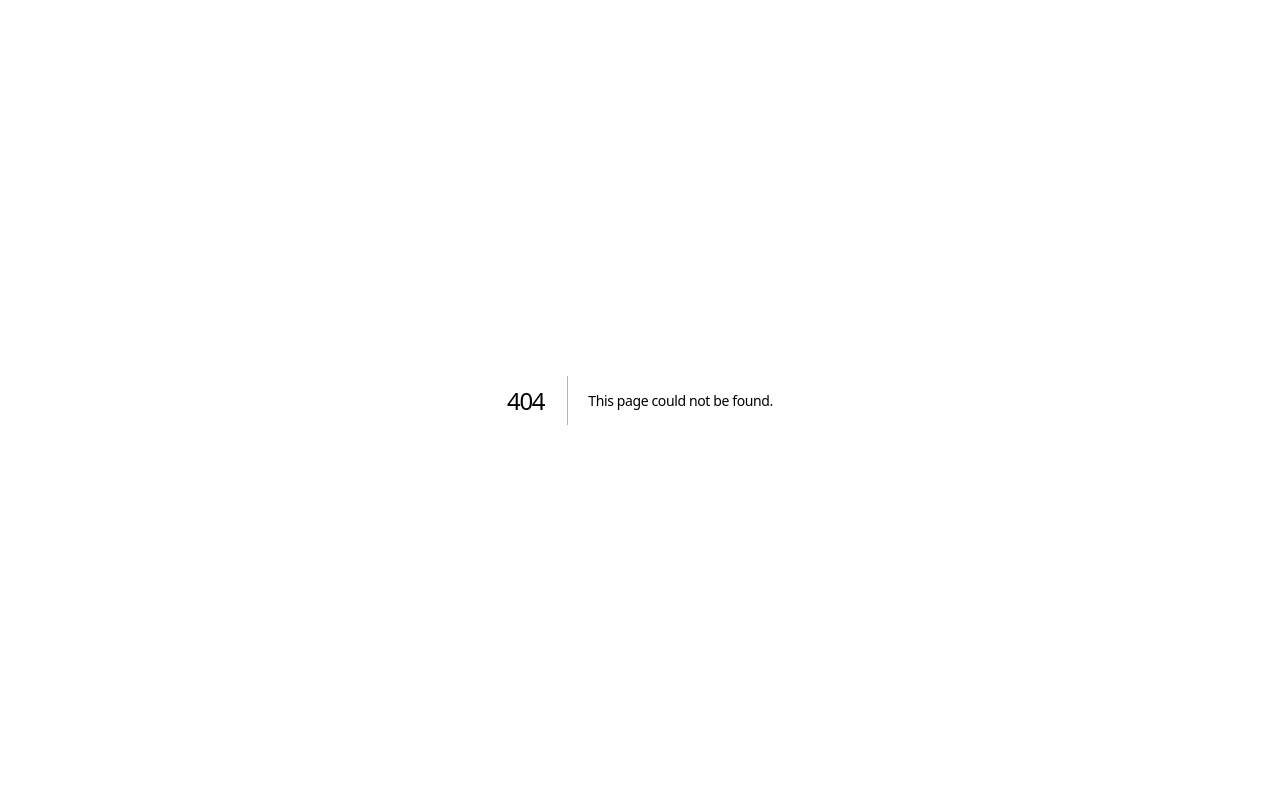
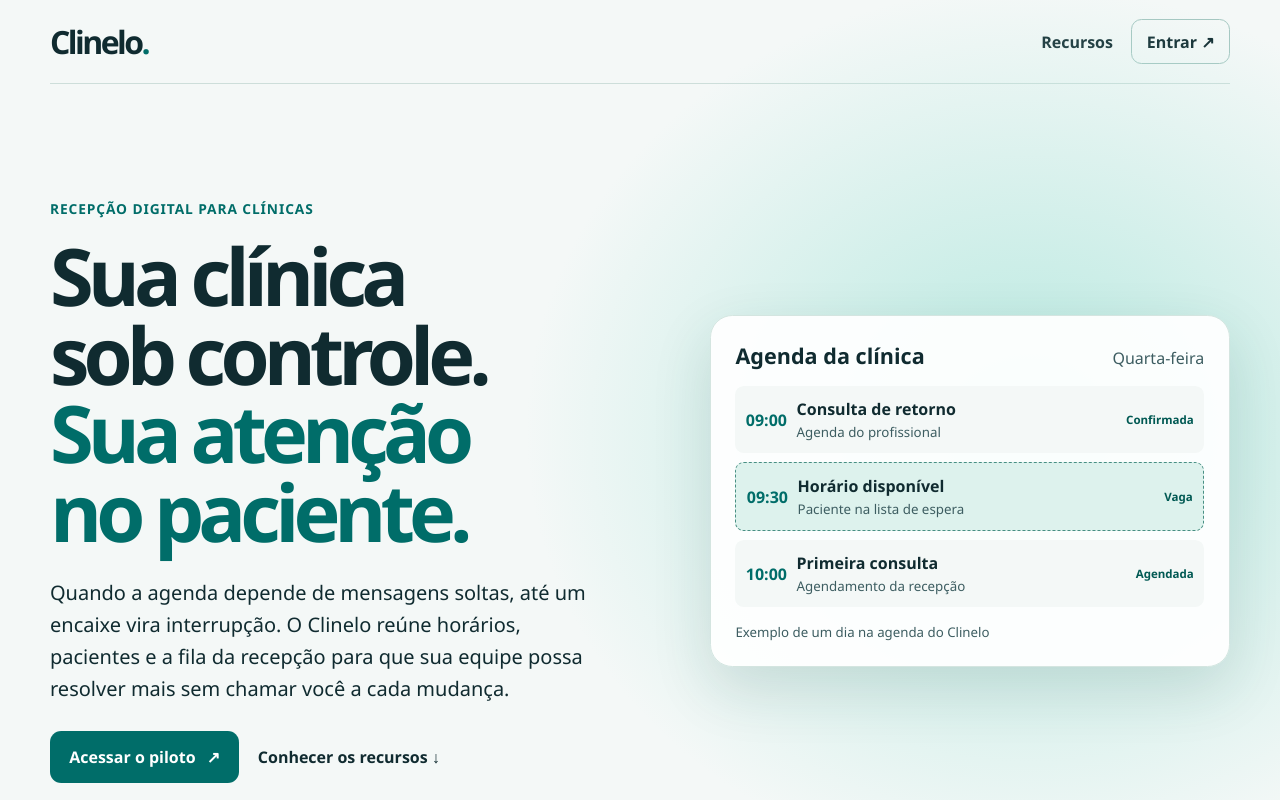
Before and after one commit to otaviobmarques/clinelo, a Next.js app: page /site in a window 1280 px wide. Before the commit this address had no page. Shown: the top 800 px of the page. Built offline with nearby package versions, Linux system fonts and the light colour scheme.

Commit message:
Cria site comercial do Clinelo

```diff
--- a/app/page.tsx
+++ b/app/page.tsx
@@ -69,6 +69,7 @@ export default async function Page({ searchParams }: { searchParams: Promise<Par
         <label>Senha<input type="password" name="password" autoComplete="current-password" required /></label>
         <button>Entrar</button>
       </form>
+      <p><Link href="/site">Conheça o Clinelo</Link></p>
     </section>
   </main>;
 
--- /dev/null
+++ b/app/site/page.tsx
@@ -0,0 +1,64 @@
+import type { Metadata } from "next";
+import Link from "next/link";
+import styles from "./site.module.css";
+
+export const metadata: Metadata = {
+  title: "Clinelo | Agenda e recepção digital para clínicas",
+  description: "Organize consultas, encaixes e a fila da recepção em um só lugar. Mais controle para sua clínica e menos interrupções durante os atendimentos.",
+};
+
+const benefits = [
+  { title: "Uma vaga abriu. A recepção sabe quem chamar.", copy: "Consulte a lista de espera por data e profissional e transforme um encaixe em consulta sem recadastrar o paciente." },
+  { title: "Remarcar sem fazer a clínica parar.", copy: "Confira as vagas antes de oferecer um horário. O Clinelo valida o conflito na hora de salvar, mesmo quando duas pessoas agendam ao mesmo tempo." },
+  { title: "Troque o turno sem perder o contexto.", copy: "A equipe acompanha quem assumiu cada atendimento, consulta o histórico da conversa e vê a consulta vinculada na caixa compartilhada." },
+];
+
+export default function Site() {
+  return (
+    <main className={styles.site}>
+      <header className={styles.header}>
+        <a className={styles.brand} href="#inicio">Clinelo<span>.</span></a>
+        <nav aria-label="Navegação do site">
+          <a href="#recursos">Recursos</a>
+          <Link className={styles.navLogin} href="/">Entrar <span aria-hidden="true">↗</span></Link>
+        </nav>
+      </header>
+      <section id="inicio" className={styles.hero}>
+        <div className={styles.heroCopy}>
+          <p className={styles.eyebrow}>Recepção digital para clínicas</p>
+          <h1>Sua clínica sob controle. <em>Sua atenção no paciente.</em></h1>
+          <p className={styles.lead}>Quando a agenda depende de mensagens soltas, até um encaixe vira interrupção. O Clinelo reúne horários, pacientes e a fila da recepção para que sua equipe possa resolver mais sem chamar você a cada mudança.</p>
+          <div className={styles.actions}>
+            <Link className={styles.primary} href="/">Acessar o piloto <span aria-hidden="true">↗</span></Link>
+            <a href="#recursos">Conhecer os recursos <span aria-hidden="true">↓</span></a>
+          </div>
+        </div>
+        <figure className={styles.preview}>
+          <div className={styles.previewHeader}><strong>Agenda da clínica</strong><span>Quarta-feira</span></div>
+          <div className={styles.previewBody}>
+            <div className={styles.slot}><time>09:00</time><div><strong>Consulta de retorno</strong><small>Agenda do profissional</small></div><span>Confirmada</span></div>
+            <div className={styles.slot}><time>09:30</time><div><strong>Horário disponível</strong><small>Paciente na lista de espera</small></div><span>Vaga</span></div>
+            <div className={styles.slot}><time>10:00</time><div><strong>Primeira consulta</strong><small>Agendamento da recepção</small></div><span>Agendada</span></div>
+          </div>
+          <figcaption>Exemplo de um dia na agenda do Clinelo</figcaption>
+        </figure>
+      </section>
+      <section id="recursos" className={styles.resources}>
+        <p className={styles.eyebrow}>Agenda, lista de espera e caixa compartilhada</p>
+        <h2>Menos trabalho para manter o dia em ordem.</h2>
+        <div className={styles.cards}>
+          {benefits.map(({ title, copy }) => <article key={title}><h3>{title}</h3><p>{copy}</p></article>)}
+        </div>
+      </section>
+      <section className={styles.close}>
+        <div>
+          <p className={styles.eyebrow}>Para equipes médicas e odontológicas</p>
+          <h2>Deixe a recepção cuidar da agenda enquanto você atende.</h2>
+          <p>Experimente o fluxo com dados fictícios no piloto do Clinelo.</p>
+        </div>
+        <Link className={styles.primary} href="/">Acessar o piloto <span aria-hidden="true">↗</span></Link>
+      </section>
+      <footer className={styles.footer}><strong>Clinelo</strong><span>Uma solução da Domma Tecnologia</span></footer>
+    </main>
+  );
+}
--- /dev/null
+++ b/app/site/site.module.css
@@ -0,0 +1,133 @@
+.site {
+  --petrol: #006d69;
+  --turquoise: #14aa9d;
+  --ink: #102b30;
+  --paper: #f4f8f7;
+  color: var(--ink);
+  background: var(--paper);
+  font-family: "Segoe UI", system-ui, sans-serif;
+  overflow: clip;
+}
+
+.header, .hero, .resources, .close, .footer {
+  width: min(1180px, calc(100% - 3rem));
+  margin-inline: auto;
+}
+
+.header, .footer, .close {
+  display: flex;
+  justify-content: space-between;
+  align-items: center;
+  gap: 1.5rem;
+}
+
+.header {
+  padding-block: 1.2rem;
+  border-bottom: 1px solid #cddeda;
+}
+
+.site a { color: inherit; text-decoration: none; }
+.site a:focus-visible { outline: 3px solid var(--turquoise); outline-offset: 5px; }
+.brand { font-size: 2rem; font-weight: 800; letter-spacing: -.08em; }
+.brand span { color: var(--petrol); }
+.header nav, .actions { display: flex; align-items: center; flex-wrap: wrap; gap: 1.15rem; font-weight: 650; }
+.navLogin { border: 1px solid #a5c7c1; border-radius: .65rem; padding: .65rem .9rem; }
+.navLogin:hover { background: #deefeb; }
+
+.hero {
+  position: relative;
+  isolation: isolate;
+  display: grid;
+  grid-template-columns: 1.12fr 1fr;
+  align-items: center;
+  gap: clamp(2rem, 6vw, 6rem);
+  padding-block: clamp(4rem, 9vw, 8rem);
+}
+
+.hero::before {
+  content: "";
+  position: absolute;
+  z-index: -1;
+  inset: -15% -28% 0 38%;
+  background: radial-gradient(ellipse, #b5e8df 0%, transparent 67%);
+  pointer-events: none;
+}
+
+.heroCopy, .preview { animation: appear 650ms ease-out both; }
+.preview { animation-delay: 120ms; }
+
+@keyframes appear {
+  from { opacity: 0; transform: translateY(1rem); }
+  to { opacity: 1; transform: translateY(0); }
+}
+
+.eyebrow { margin: 0 0 1rem; color: var(--petrol); font-size: .86rem; font-weight: 750; letter-spacing: .065em; text-transform: uppercase; }
+.hero h1, .site h2, .site h3 { margin: 0; }
+.hero h1 { font-size: clamp(2.75rem, 6.2vw, 5.6rem); line-height: .99; letter-spacing: -.075em; text-wrap: balance; }
+.hero h1 em { color: var(--petrol); font-style: normal; }
+.lead { margin-block: 1.65rem; max-width: 49ch; font-size: clamp(1.05rem, 1.7vw, 1.25rem); line-height: 1.6; }
+.primary {
+  display: inline-flex;
+  align-items: center;
+  justify-content: center;
+  gap: .7rem;
+  padding: .95rem 1.2rem;
+  border-radius: .7rem;
+  background: var(--petrol);
+  color: white !important;
+  font-weight: 700;
+  transition: background 180ms, transform 180ms, box-shadow 180ms;
+}
+.primary:hover { background: #005651; transform: translateY(-2px); box-shadow: 0 8px 20px #006d692d; }
+
+.preview {
+  min-width: 0;
+  margin: 0;
+  padding: clamp(.9rem, 2vw, 1.55rem);
+  background: #ffffffec;
+  border: 1px solid #d4e5e0;
+  border-radius: 1.4rem;
+  box-shadow: 0 22px 60px #15494224;
+}
+.previewHeader { display: flex; flex-wrap: wrap; justify-content: space-between; align-items: baseline; gap: .4rem; padding-bottom: 1rem; }
+.previewHeader strong { font-size: 1.35rem; }
+.previewHeader span, .preview figcaption, .slot small { color: #3d5d61; }
+.previewBody { display: grid; gap: .55rem; }
+.slot { display: grid; grid-template-columns: auto 1fr auto; gap: .6rem; align-items: center; padding: .75rem .65rem; border-radius: .55rem; background: var(--paper); }
+.slot:nth-child(2) { background: #ddf2ed; border: 1px dashed #488f83; }
+.slot time { color: var(--petrol); font-weight: 750; font-variant-numeric: tabular-nums; }
+.slot span { font-size: .72rem; font-weight: 700; color: #005953; }
+.slot small { display: block; margin-top: .2rem; }
+.preview figcaption { margin-top: 1rem; font-size: .83rem; }
+
+.resources { padding-block: 1.5rem 4.5rem; scroll-margin-top: 2rem; }
+.site h2 { font-size: clamp(2rem, 4.3vw, 3.8rem); line-height: 1.05; letter-spacing: -.055em; text-wrap: balance; }
+.cards { display: grid; grid-template-columns: repeat(3, minmax(0, 1fr)); gap: 1rem; margin-top: 2rem; }
+.cards article { background: #fff; padding: clamp(1rem, 3vw, 2rem); border: 1px solid #d5e5e1; border-radius: 1rem; transition: transform 220ms, box-shadow 220ms; }
+.cards article:hover { transform: translateY(-4px); box-shadow: 0 12px 24px #15494214; }
+.cards h3 { font-size: 1.27rem; line-height: 1.2; }
+.cards p, .close p:last-child { margin: .75rem 0 0; line-height: 1.6; }
+.close { background: #103b3e; color: white; padding: clamp(1.5rem, 4vw, 3.2rem); border-radius: 1.3rem; }
+.close .eyebrow { color: #80e0d2; }
+.close h2 { max-width: 21ch; }
+.close .primary { flex-shrink: 0; background: #dbf8f2; color: #103b3e !important; }
+.footer { padding-block: 2rem; font-size: .9rem; }
+
+@media (max-width: 840px) {
+  .hero { grid-template-columns: 1fr; }
+  .preview { width: min(100%, 34rem); }
+  .cards { grid-template-columns: 1fr; }
+  .close { align-items: flex-start; flex-direction: column; }
+}
+
+@media (max-width: 400px) {
+  .header, .hero, .resources, .close, .footer { width: calc(100% - 2rem); }
+  .slot { grid-template-columns: auto 1fr; }
+  .slot span { grid-column: 2; }
+}
+
+@media (prefers-reduced-motion: reduce) {
+  .heroCopy, .preview { animation: none; }
+  .primary, .cards article { transition: none; }
+  .primary:hover, .cards article:hover { transform: none; }
+}
```
